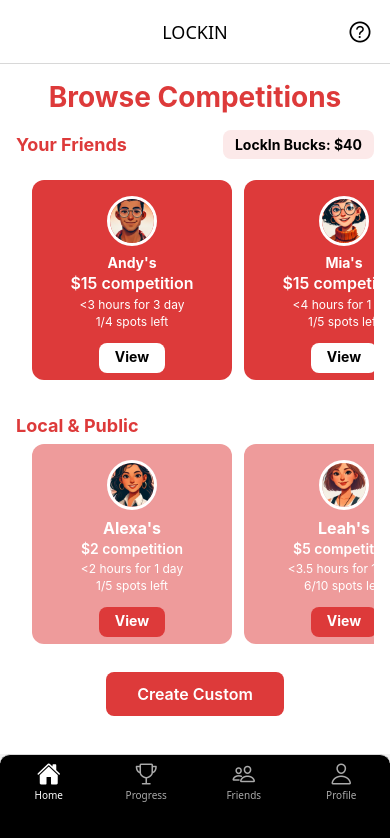
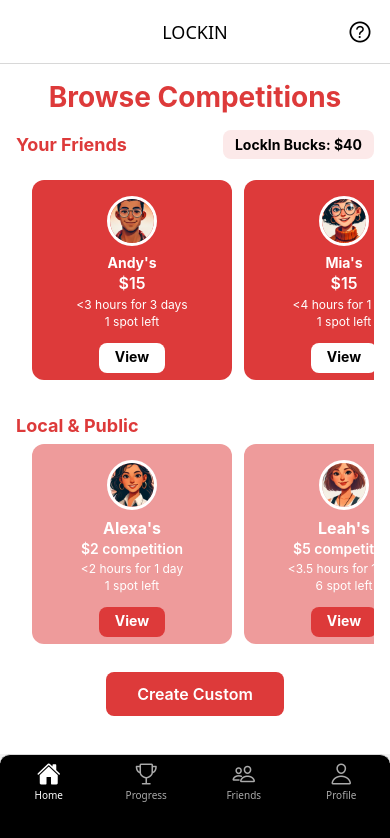
Before and after one commit to Caojess/Private-lockin, a React Native app: screen /MainTabs in a window 390 px wide. Shown: the top 838 px of the page. Built offline with nearby package versions, Linux system fonts and the light colour scheme.

Commit message:
other wording

```diff
--- a/components/FriendsScroll.js
+++ b/components/FriendsScroll.js
@@ -17,29 +17,29 @@ const FriendsScroll = () => {
     {
       id: 1,
       name: "Andy's",
-      time: "<3 hours for 3 day",
-      spots: "1/4 spots left",
+      time: "<3 hours for 3 days",
+      spots: "1 spot left",
       avatar: require("../images/andy.png"),
     },
     {
       id: 2,
       name: "Mia's",
       time: "<4 hours for 1 day",
-      spots: "1/5 spots left",
+      spots: "1 spot left",
       avatar: require("../images/Mia.png"),
     },
     {
       id: 3,
       name: "Harper's",
       time: "<6 hours for 2 days",
-      spots: "4/8 spots left",
+      spots: "4 spots left",
       avatar: require("../images/harper.png"),
     },
     {
       id: 4,
-      name: "You",
+      name: "Yours",
       time: "<5.5 hours for 1 day",
-      spots: "1/5 spots left",
+      spots: "1 spots left",
       avatar: require("../images/you.png"),
     },
   ];
@@ -73,7 +73,7 @@ const FriendsScroll = () => {
           {/* Competition Details */}
           <Text style={styles.cardTitle}>{competition.name}</Text>
           <Text style={styles.cardSubTitle}>
-            {competition.buyIn} competition
+            {competition.buyIn}
           </Text>
           <Text style={styles.cardDetails}>{competition.time}</Text>
           <Text style={styles.cardDetails}>{competition.spots}</Text>
--- a/components/PublicScroll.js
+++ b/components/PublicScroll.js
@@ -11,28 +11,28 @@ const PublicScroll = () => {
       id: 1,
       name: "Alexa's",
       time: '<2 hours for 1 day',
-      spots: '1/5 spots left',
+      spots: '1 spot left',
       avatar: require('../images/harper.png'),
     },
     {
       id: 2,
       name: "Leah's",
       time: '<3.5 hours for 1 day',
-      spots: '6/10 spots left',
+      spots: '6 spot left',
       avatar: require('../images/you.png'),
     },
     {
       id: 3,
       name: "Jon's",
       time: '<4 hours for 2 days',
-      spots: '3/7 spots left',
+      spots: '3 spot left',
       avatar: require('../images/andy.png'),
     },
     {
       id: 4,
-      name: 'Amy',
+      name: "Amy's",
       time: '<5.5 hours for 1 day',
-      spots: '1/5 spots left',
+      spots: '1 spot left',
       avatar: require('../images/Mia.png'),
     },
   ];
```
